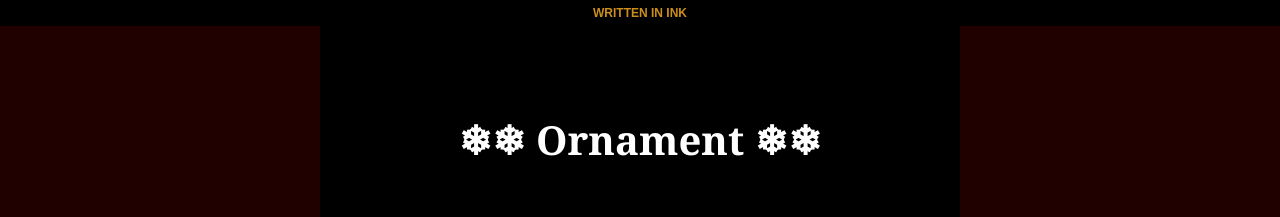
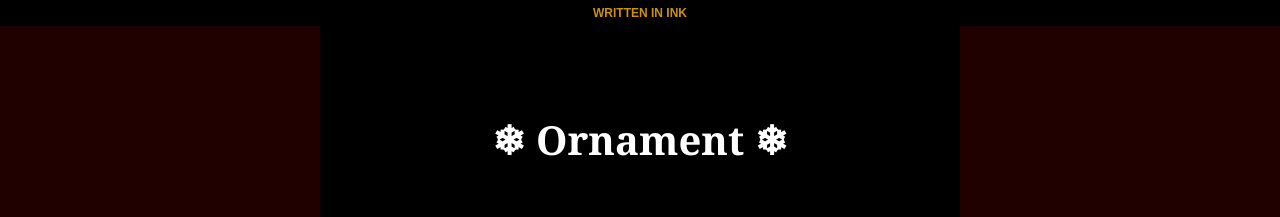
Before and after one commit to Liance/Ornament, a plain HTML site: page index.html in a window 1280 px wide. Shown: the top 217 px of the page. Drawn offline with nearby package versions, Linux system fonts and the light colour scheme; a web font is replaced by a local one.

Commit message:
Update index.html

```diff
--- a/index.html
+++ b/index.html
@@ -17,7 +17,7 @@
         <h3 class="written-in-ink"><a href="https://www.inklestudios.com/ink">WRITTEN IN INK</a></h3>
         <div id="story" class="container">
             <div class="header">
-                <h1>❄❄ Ornament ❄❄</h1>
+                <h1>❄ Ornament ❄</h1>
                 <h2 class="byline"></h2>
             </div>
         </div>
```
